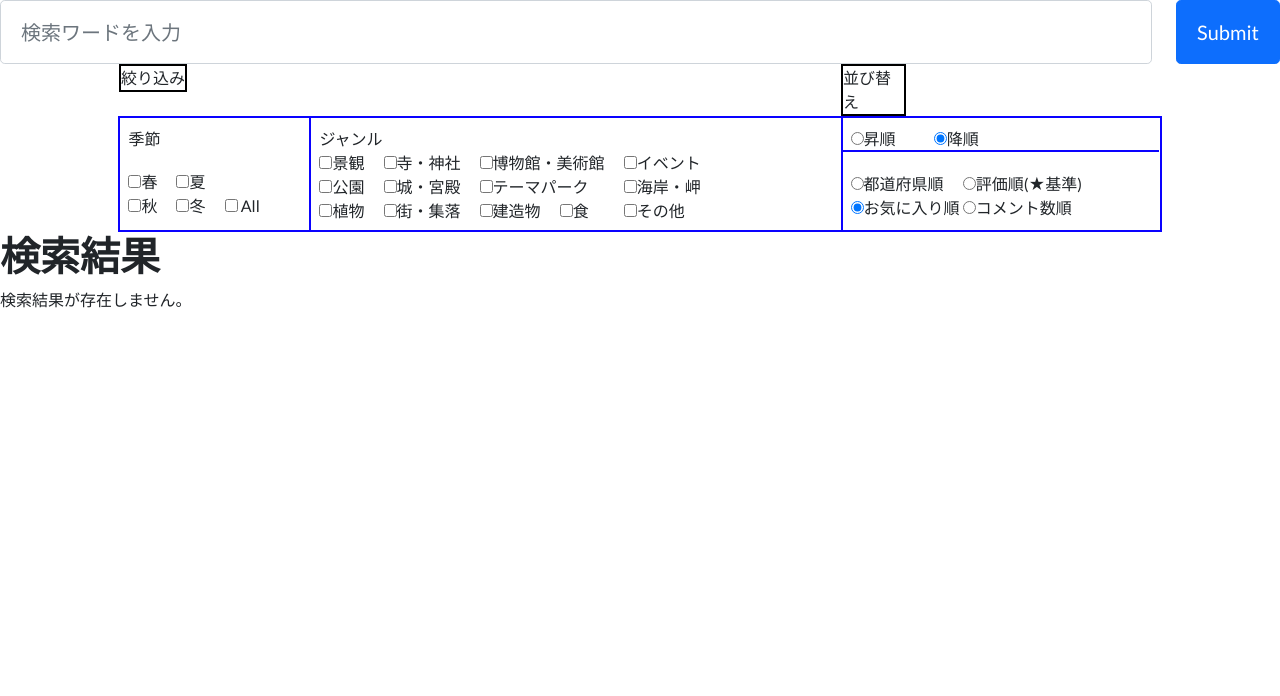
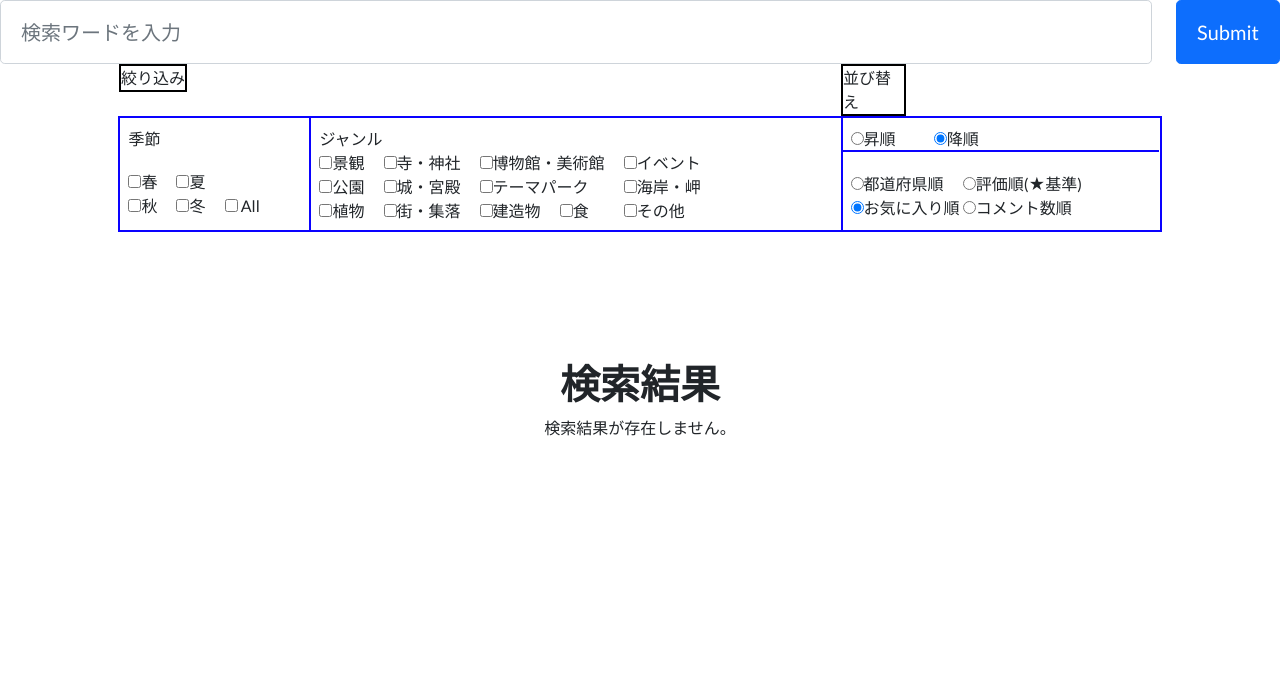
Before and after one commit to morihisa1235/plan_system, a Django app: page /searchbox/ in a window 1280 px wide. Shown: the part 82-778 px from the top of the page. Run offline with Django 3.2, Linux system fonts and the light colour scheme; some libraries are stand-ins or nearby versions.

Commit message:
プラン作成

```diff
--- a/maplan/templates/searchbox.html
+++ b/maplan/templates/searchbox.html
@@ -67,6 +67,7 @@
         </tr>
     </table>
 </div>
+<div class = "serchbox_text">
     <h1>検索結果</h1>
     <section class="post-list">
         {% if object_list|length == 0 %}
@@ -93,6 +94,7 @@
             {% include 'pagination.html' %}
         {% endif %}
     </div>
+    </div>
 
 
 {% endblock %}
--- a/static/css/mystyle.css
+++ b/static/css/mystyle.css
@@ -712,3 +712,8 @@ label span{
     margin-left:90%;
     width:5%;
 }
+
+.serchbox_text {
+    text-align:center;
+    margin-top:10%;
+}
```
